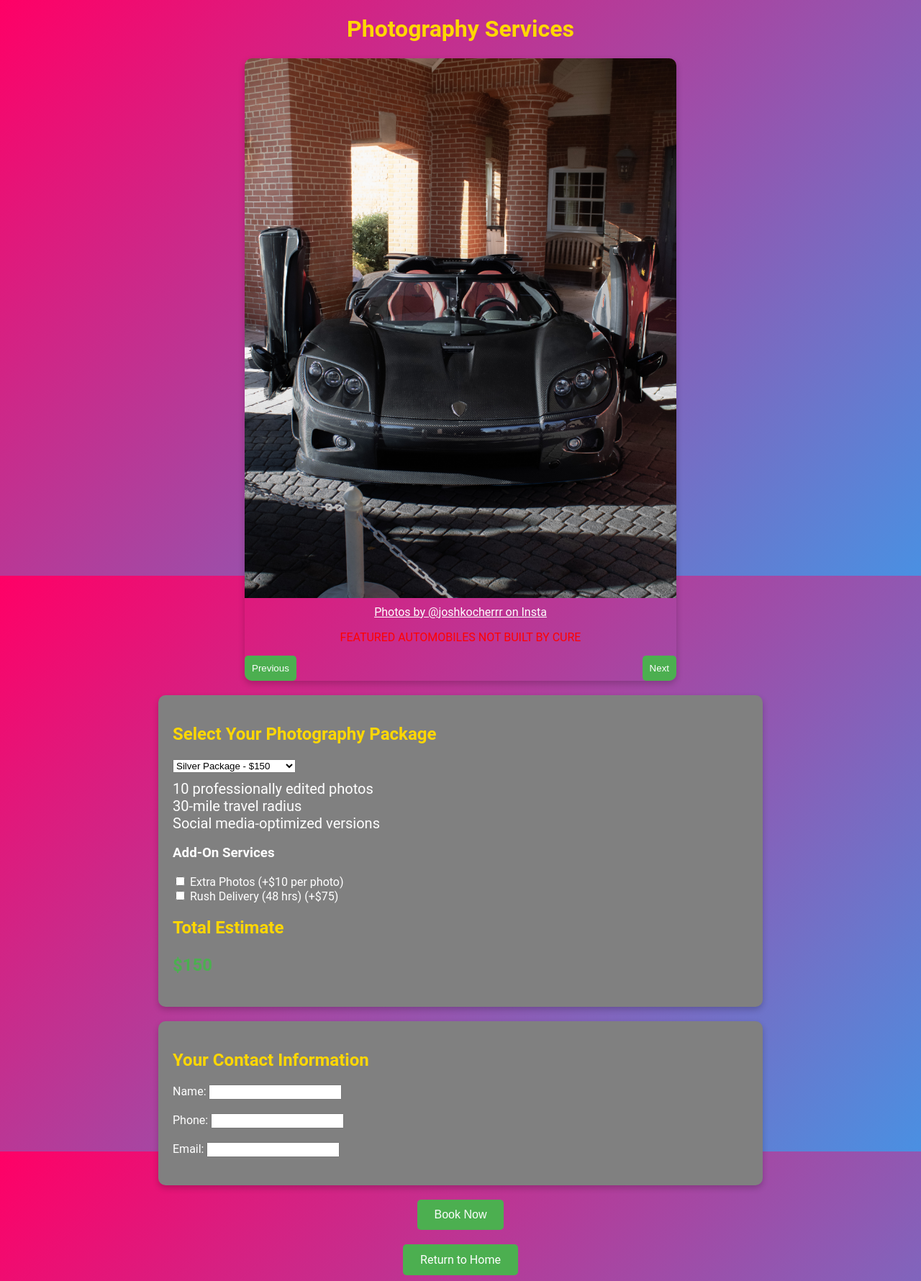
After one commit to CureAutoServices/CODENAMECURE, a Flask app: page /photography in a window 1280 px wide. The commit adds this page. Shown: the whole page at 72% size. Run offline with Flask 3, Linux system fonts and the light colour scheme.

Commit message:
Updated app.py, index.html, about_us.html, photography.html, and added carousel images for photography services

```diff
--- a/app.py
+++ b/app.py
@@ -88,6 +88,58 @@ def submit_booking():
     send_email("New Detailing Booking", message_content)
     return redirect('/thank_you')
 
+# Photography booking submission route
+@app.route('/submit_photography_booking', methods=['POST'])
+def submit_photography_booking():
+    name = request.form['name']
+    email = request.form['email']
+    phone = request.form['phone']
+    package_type = request.form['packageType']
+    extra_photos = "Yes" if 'extraPhotos' in request.form else "No"
+    rush_delivery = "Yes" if 'rushDelivery' in request.form else "No"
+
+    # Package details
+    package_details = {
+        "silver": "10 professionally edited photos, 30-mile travel radius, Social media-optimized versions",
+        "gold": "20 professionally edited photos, 60-mile travel radius, Social media-optimized versions, Two unique locations",
+        "platinum": "35+ professionally edited photos, 100-mile travel radius, Social media-optimized versions, Up to three locations, Priority editing (deliver within 5 days)"
+    }
+
+    # Package prices
+    package_prices = {"silver": 150, "gold": 250, "platinum": 400}
+    total_price = package_prices[package_type]
+    if extra_photos == "Yes":
+        total_price += 10
+    if rush_delivery == "Yes":
+        total_price += 75
+
+    # Email content
+    email_body = f"""
+    <html>
+        <body>
+            <h2>New Photography Booking</h2>
+            <p><strong>Name:</strong> {name}</p>
+            <p><strong>Email:</strong> {email}</p>
+            <p><strong>Phone:</strong> {phone}</p>
+            <p><strong>Package:</strong> {package_type.capitalize()} - ${package_prices[package_type]}</p>
+            <p><strong>Package Details:</strong> {package_details[package_type]}</p>
+            <p><strong>Add-Ons:</strong></p>
+            <ul>
+                <li>Extra Photos: {extra_photos}</li>
+                <li>Rush Delivery: {rush_delivery}</li>
+            </ul>
+            <h3>Total Price: ${total_price}</h3>
+        </body>
+    </html>
+    """
+
+    try:
+        send_email(f"Photography Booking from {name}", email_body)
+        return redirect('/thank_you')
+    except Exception as e:
+        print(f"Error sending email: {e}")
+        return "An error occurred while processing your booking. Please try again later.", 500
+
 # Send email function
 def send_email(subject, body):
     sender_email = "cure.auto.services@gmail.com"
@@ -112,6 +164,12 @@ def send_email(subject, body):
 @app.route('/thank_you')
 def thank_you():
     return render_template('thank_you.html')
+
+@app.route('/about_us')
+def about_you():
+    return render_template('about_us.html')
+
+# route for about us
 
 # Car of the Month route
 @app.route('/car_of_the_month')
@@ -141,5 +199,9 @@ def easter_egg_game():
 def events():
     return render_template('event_calendar.html')
 
+@app.route('/photography')
+def photography():
+    return render_template('photography.html')
+
 if __name__ == '__main__':
     app.run(debug=True)
--- a/templates/index.html
+++ b/templates/index.html
@@ -24,6 +24,7 @@
         h1 {
             margin-top: 20px;
             font-size: 48px;
+            color: gold
         }
 
         .nav-buttons {
@@ -66,12 +67,15 @@
 <body>
     <div class="square-image"></div>
     <h1>Welcome to CURE Auto Services</h1>
+    <h1>Making YOUR Automotive Dreams Come True</h1>
     <div class="nav-buttons">
         <a href="/detailing">Detailing</a>
         <a href="/car_of_the_month">Car of the Month</a>
+        <a href="/photography" class="button">Photography</a>
         <a href="/events">Events</a>
         <a href="/modifications">Modifications</a>
         <a href="/membership">Membership</a>
+        <a href="/about_us">About CURE</a>
     </div>
 </body>
 </html>
--- /dev/null
+++ b/templates/photography.html
@@ -0,0 +1,304 @@
+<!DOCTYPE html>
+<html lang="en">
+<head>
+    <meta charset="UTF-8">
+    <meta name="viewport" content="width=device-width, initial-scale=1.0">
+    <title>Photography Services</title>
+    <link rel="stylesheet" href="/static/styles.css">
+
+    <!-- Include jQuery for carousel and dynamic pricing -->
+    <script src="https://code.jquery.com/jquery-3.6.0.min.js"></script>
+
+    <style>
+        /* Consistent gradient background */
+        body {
+            background: linear-gradient(135deg, #f06, #4a90e2);
+            background-size: cover;
+            background-attachment: fixed;
+            color: white;
+            font-family: 'Roboto', sans-serif;
+        }
+
+        /* Carousel Styling */
+        .carousel-container {
+            width: 100%;
+            max-width: 600px;
+            margin: 20px auto;
+            border-radius: 10px;
+            overflow: hidden;
+            box-shadow: 0 4px 10px rgba(0, 0, 0, 0.2);
+        }
+
+        .carousel img {
+            width: 100%;
+            display: block;
+        }
+
+        .pricing-box {
+            background-color: grey;
+            padding: 20px;
+            border-radius: 10px;
+            margin: 20px auto;
+            box-shadow: 0px 4px 8px rgba(0, 0, 0, 0.2);
+            color: white;
+            max-width: 800px;
+        }
+
+        .price {
+            font-size: 24px;
+            font-weight: bold;
+            color: #4CAF50;
+        }
+
+        .button {
+            background-color: #4CAF50;
+            color: white;
+            border: none;
+            padding: 12px 24px;
+            border-radius: 5px;
+            font-size: 16px;
+            cursor: pointer;
+            transition: background-color 0.3s;
+            display: block;
+            margin: 0 auto;
+        }
+
+        .button:hover {
+            background-color: #45a049;
+        }
+
+        .return-button {
+            margin-top: 20px;
+            text-align: center;
+        }
+
+        .return-button .button {
+            background-color: #4CAF50;
+            color: white;
+            padding: 12px 24px;
+            border-radius: 5px;
+            font-size: 16px;
+            text-decoration: none;
+            display: inline-block;
+            transition: background-color 0.3s;
+        }
+
+        .return-button .button:hover {
+            background-color: #45a049;
+        }
+
+        h1 {
+            color: gold;
+            text-align: center;
+        }
+
+        h2, p {
+            color: gold;
+        }
+
+        .carousel-controls {
+            display: flex;
+            justify-content: space-between;
+            margin-top: 10px;
+        }
+
+        .carousel-controls button {
+            background-color: #4CAF50;
+            border: none;
+            color: white;
+            padding: 10px;
+            border-radius: 5px;
+            cursor: pointer;
+        }
+
+        .carousel-controls button:hover {
+            background-color: #45a049;
+        }
+
+        .package-details {
+            margin-top: 10px;
+            font-size: 20px;
+            color: white;
+        }
+
+        .featured-warning {
+            color: red;
+            text-align: center;
+            margin-top: 5px;
+            font-size: 16px;
+        }
+
+        /* Media queries for responsive design */
+        @media (max-width: 768px) {
+            .carousel-container {
+                max-width: 100%;
+                margin: 10px auto;
+            }
+
+            .pricing-box {
+                max-width: 90%;
+                margin: 10px auto;
+                padding: 15px;
+            }
+
+            h1 {
+                font-size: 28px;
+            }
+
+            h2 {
+                font-size: 20px;
+            }
+
+            .price {
+                font-size: 20px;
+            }
+
+            .carousel-controls {
+                flex-direction: column;
+                align-items: center;
+            }
+
+            .carousel-controls button {
+                margin: 5px 0;
+            }
+
+            label, input, textarea {
+                width: 100%;
+                display: block;
+                margin-bottom: 10px;
+            }
+
+            .return-button {
+                margin-top: 15px;
+            }
+
+            .return-button .button {
+                padding: 10px 20px;
+                font-size: 14px;
+            }
+        }
+
+        @media (max-width: 480px) {
+            h1 {
+                font-size: 24px;
+            }
+
+            .price {
+                font-size: 18px;
+            }
+
+            .button {
+                padding: 8px 16px;
+                font-size: 14px;
+            }
+
+            .carousel-controls button {
+                font-size: 14px;
+                padding: 8px;
+            }
+        }
+    </style>
+</head>
+<body>
+    <h1>Photography Services</h1>
+    <div class="carousel-container">
+        <div class="carousel" id="photoCarousel">
+            <img src="/static/images/photography/11224-01.jpg" alt="11224-01">
+            <img src="/static/images/photography/Alex-1.jpg" alt="Alex-1" style="display: none;">
+            <img src="/static/images/photography/cars-1.jpg" alt="cars-1" style="display: none;">
+            <img src="/static/images/photography/cars-2.jpg" alt="cars-2" style="display: none;">
+            <img src="/static/images/photography/cars-3.jpg" alt="cars-3" style="display: none;">
+            <img src="/static/images/photography/cars-4.jpg" alt="cars-4" style="display: none;">
+            <img src="/static/images/photography/cars-5.jpg" alt="cars-5" style="display: none;">
+            <img src="/static/images/photography/cars-06.jpg" alt="cars-06" style="display: none;">
+            <img src="/static/images/photography/cars-07.jpg" alt="cars-07" style="display: none;">
+            <img src="/static/images/photography/cars-08.jpg" alt="cars-08" style="display: none;">
+            <img src="/static/images/photography/cars-09.jpg" alt="cars-09" style="display: none;">
+            <img src="/static/images/photography/cars-10.jpg" alt="cars-10" style="display: none;">
+            <img src="/static/images/photography/cars-11.jpg" alt="cars-11" style="display: none;">
+            <img src="/static/images/photography/cars-12.jpg" alt="cars-12" style="display: none;">
+            <img src="/static/images/photography/lockscreen-2.jpg" alt="lockscreen-2" style="display: none;">
+        </div>
+        <p style="text-align: center; margin-top: 10px;">
+            <a href="https://www.instagram.com/joshkocherrr" target="_blank" style="color: white; text-decoration: underline;">Photos by @joshkocherrr on Insta</a>
+        </p>
+        <p class="featured-warning">FEATURED AUTOMOBILES NOT BUILT BY CURE</p>
+        <div class="carousel-controls">
+            <button id="prev">Previous</button>
+            <button id="next">Next</button>
+        </div>
+    </div>
+
+    <form id="photographyForm" method="POST" action="/submit_photography_booking">
+        <div class="pricing-box">
+            <h2>Select Your Photography Package</h2>
+            <select id="packageType" name="packageType" onchange="updatePackageDetails(); calculatePrice();">
+                <option value="silver">Silver Package - $150</option>
+                <option value="gold">Gold Package - $250</option>
+                <option value="platinum">Platinum Package - $400</option>
+            </select>
+            <div id="packageDetails" class="package-details">
+                10 professionally edited photos<br>
+                30-mile travel radius<br>
+                Social media-optimized versions
+            </div>
+            <h3>Add-On Services</h3>
+            <label><input type="checkbox" id="extraPhotos" name="extraPhotos" onchange="calculatePrice()"> Extra Photos (+$10 per photo)</label><br>
+            <label><input type="checkbox" id="rushDelivery" name="rushDelivery" onchange="calculatePrice()"> Rush Delivery (48 hrs) (+$75)</label>
+            <div class="inner-estimate">
+                <h2>Total Estimate</h2>
+                <p class="price" id="totalPrice">$150</p>
+            </div>
+        </div>
+
+        <div class="pricing-box">
+            <h2>Your Contact Information</h2>
+            <label for="name">Name:</label>
+            <input type="text" id="name" name="name" required><br><br>
+            <label for="phone">Phone:</label>
+            <input type="tel" id="phone" name="phone" required><br><br>
+            <label for="email">Email:</label>
+            <input type="email" id="email" name="email" required><br><br>
+        </div>
+
+        <button type="submit" class="button">Book Now</button>
+        <div class="return-button">
+            <a href="/" class="button">Return to Home</a>
+        </div>
+    </form>
+
+    <script>
+        let currentPhoto = 0;
+        const photos = document.querySelectorAll("#photoCarousel img");
+
+        document.getElementById("next").addEventListener("click", () => {
+            photos[currentPhoto].style.display = "none";
+            currentPhoto = (currentPhoto + 1) % photos.length;
+            photos[currentPhoto].style.display = "block";
+        });
+
+        document.getElementById("prev").addEventListener("click", () => {
+            photos[currentPhoto].style.display = "none";
+            currentPhoto = (currentPhoto - 1 + photos.length) % photos.length;
+            photos[currentPhoto].style.display = "block";
+        });
+
+        function updatePackageDetails() {
+            const details = {
+                silver: "10 professionally edited photos<br>30-mile travel radius<br>Social media-optimized versions",
+                gold: "20 professionally edited photos<br>60-mile travel radius<br>Social media-optimized versions<br>Two unique locations",
+                platinum: "35+ professionally edited photos<br>100-mile travel radius<br>Social media-optimized versions<br>Up to three locations<br>Priority editing (deliver within 5 days)"
+            };
+            document.getElementById("packageDetails").innerHTML = details[document.getElementById("packageType").value];
+        }
+
+        function calculatePrice() {
+            const basePrices = { silver: 150, gold: 250, platinum: 400 };
+            let totalPrice = basePrices[document.getElementById("packageType").value];
+            if (document.getElementById("extraPhotos").checked) totalPrice += 10;
+            if (document.getElementById("rushDelivery").checked) totalPrice += 75;
+            document.getElementById("totalPrice").textContent = `$${totalPrice}`;
+        }
+    </script>
+</body>
+</html>
```
Also changed, not shown: templates/about_us.html (added, +75 -0 lines), static/images/Background.jpg (deleted), static/images/photography/11224-01.jpg (added), static/images/photography/cars-06.jpg (added), 13 other files.
